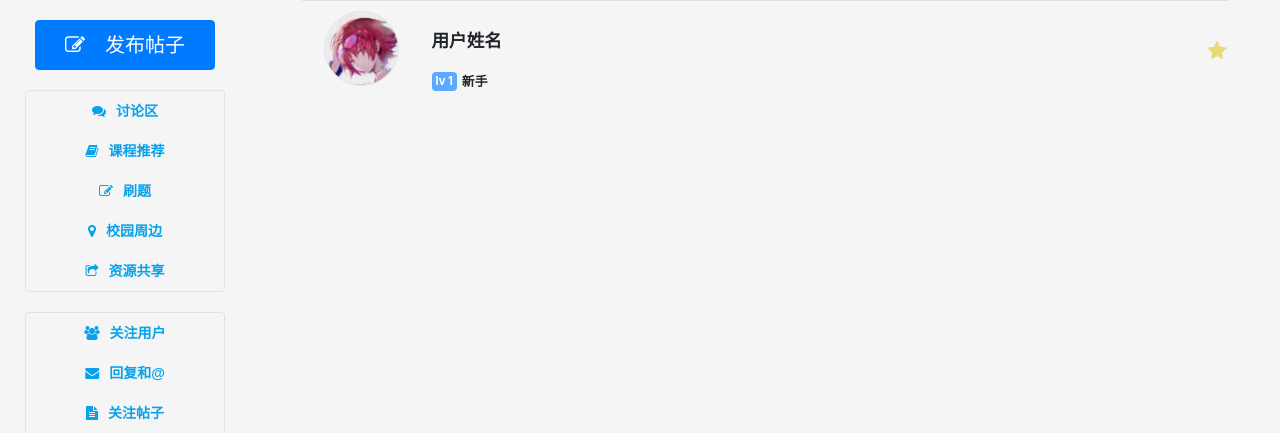
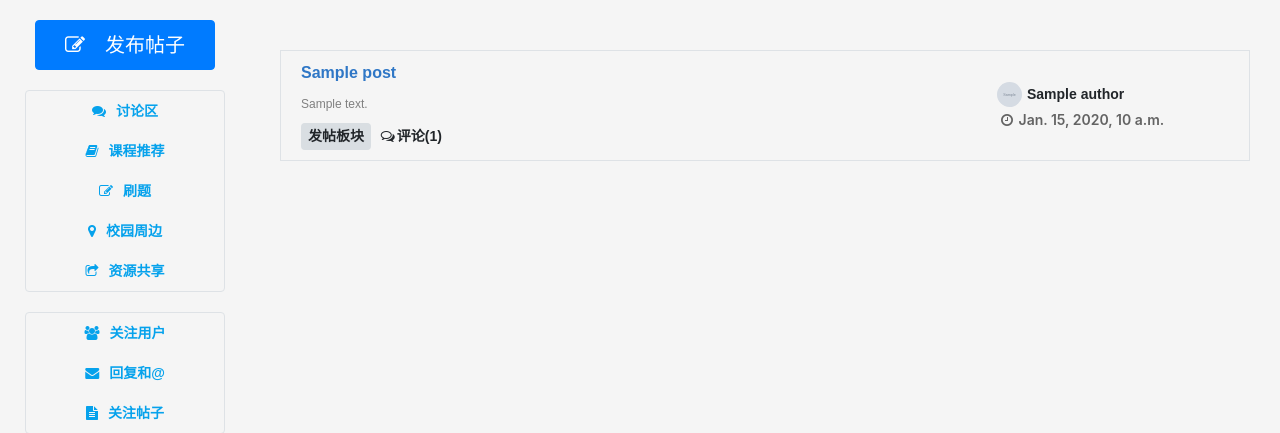
Before and after one commit to lucieniii/rgStuForum, a Django app: template forum/templates/forum/FollowUser.html in a window 1280 px wide. Shown: the part 70-503 px from the top of the page. Run offline with Django 3.2, Linux system fonts and the light colour scheme; the template is opened without the code that fills it: most values are stand-ins (such as "Sample title", 1, 10 or a date in 2020); grey boxes marked "Sample" are stand-in pictures; some libraries are stand-ins or nearby versions.

Commit message:
update-FollowUser(like FollowPost)

```diff
--- a/forum/templates/forum/FollowUser.html
+++ b/forum/templates/forum/FollowUser.html
@@ -1,47 +1,48 @@
 {% extends 'forum/index.html' %}
 {% load static %}
 
-{% block main %}
-    <div class="d-flex align-items-center flex-column"
-         style="width: 100%; flex-direction: column; background-color: rgba(255,255,255,0);font-size: 1rem;">
-        <div class="border-top" style="width: 90%;">
-            <div class="d-flex flex-row">
-                <div class=" CommentAvatar d-flex flex-column align-items-center" style="padding: 10px; width: 120px">
-                    <div style="width: 75%">
-                        <img src="{% static 'base/images/avatar.jpeg' %}" class="border rounded-circle"
-                             style="width: 100%"/>
-                    </div>
-                    <div class="font d-flex flex-column" style="font-weight: bolder">
-                        <div class="d-flex justify-content-center" style="margin-top: 5px; font-size: 1em">
-                            <span style="text-align: center"></span>
-                        </div>
-                    </div>
+{% block main1border %}
+{% endblock %}
+
+{% block main1 %}
+{% endblock %}
+
+{% block main2 %}
+    {% for post in hot_posts %}
+        <div class="d-sm-flex align-items-sm-center border-top {% if forloop.last %}border-bottom{% endif %}" style="padding: 10px 20px;">
+            <div class="flex-column postInfo" style="width: 75%;">
+                <div class="font" style="font-size: 16px;">
+                    <a href="{{ post.get_absolute_url }}" style="text-decoration: none; color: #2f77c6; font-weight: bolder">
+                        {{ post.title }}
+                    </a>
                 </div>
-                <div class="d-flex flex-fill" style="padding: 10px; flex-direction: column;">
-                    <div class="d-flex align-items-center" style="flex-grow: 1">
-                        <span class="font" style="font-size: 1.1em; font-weight: bolder;">用户姓名</span>
-                    </div>
-                    <div class="d-flex">
-                        <div class="rounded d-flex align-items-center"
-                             style="margin-right: 5px; display: block;
-                                  padding: 0 4px; text-align: center;
-                                   font-size: 0.7em; font-weight: bolder; color: white; background-color: #5baaff">
-                            <span>lv 1</span>
-                        </div>
-                        <span style="font-size: 0.8em; font-weight: bolder;">新手</span>
-                    </div>
+                <div class="font" style="font-size: 12px; color: gray; padding: 10px 0;">
+                    {{ post.content }}
                 </div>
-                <div class="d-flex align-items-center"
-                     style="max-width:100%; flex-direction:row; font-size:1.4em">
-                    <div class="d-flex flex-row" style="justify-content: flex-end; font-size:0.9em">
-                        <div class="d-sm-flex align-items-sm-center">
-                            <i class="fa fa-star" style="color: #e6db74; margin-left: 5px; padding-right: 2px"></i>
-                        </div>
-                    </div>
+                <div class="d-sm-flex align-items-sm-center">
+                    <span class="font rounded"
+                          style="background-color: #d9dee2; font-size: 14px; padding: 3px; margin-right: 10px; font-weight:600;">
+                        &nbsp;发帖板块&nbsp;
+                    </span>
+                        <span class="font"
+                              style="font-size: 14px; font-weight:600;">
+                        <i class="fa fa-comments-o" style="padding-right: 2px"></i>评论({{ post.comments.count}})
+                    </span>
+                </div>
+            </div>
+            <div class="userInfo" style="width: 25%; margin: 10px 0; display: flex; flex-direction: column;">
+                <div class="d-sm-flex align-items-sm-center flex-shrink-1">
+                    <a href="{% url 'space' post.author.id %}"><img class="rounded-circle" src="{{ post.author.avatar.url }}" style="width: 25px; height: 25px" /></a>
+                    <span class="font" style="margin-left: 5px; font-size: 14px; font-weight:600;">{{ post.author.name }}</span>
+                </div>
+                <div class="flex-shrink-1" style="margin-top: 2px; padding-left: 4px; color: #636363;">
+                    <time style="font-size: 14px; font-weight:600;">
+                        <i class="fa fa-clock-o" style="padding-right: 2px"></i>
+                        {{ post.create_time }}
+                    </time>
                 </div>
             </div>
         </div>
-    </div>
+    {% endfor %}
+
 {% endblock %}
-{% block script %}
-{% endblock %}
```
